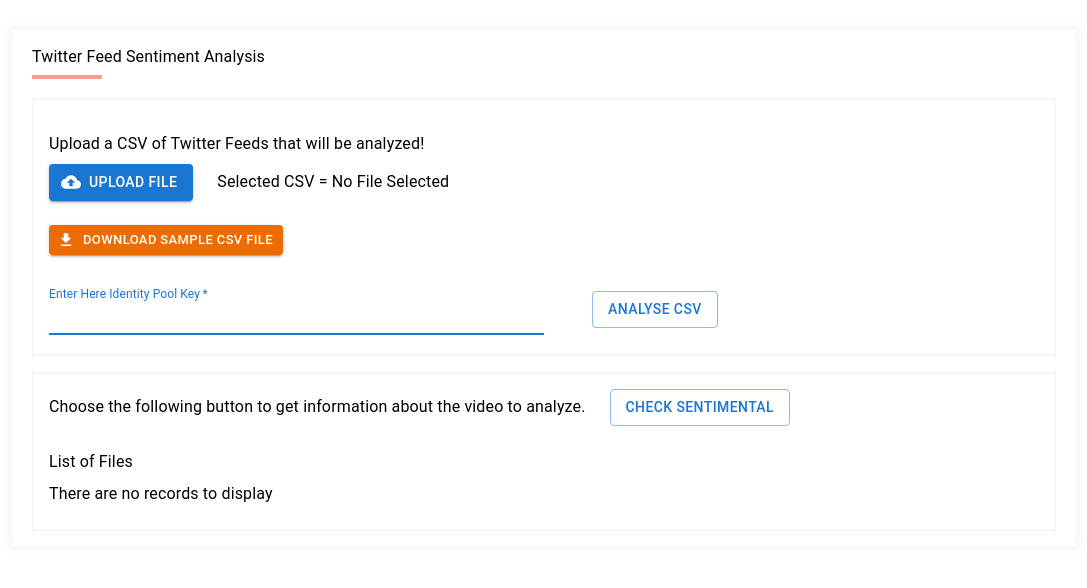
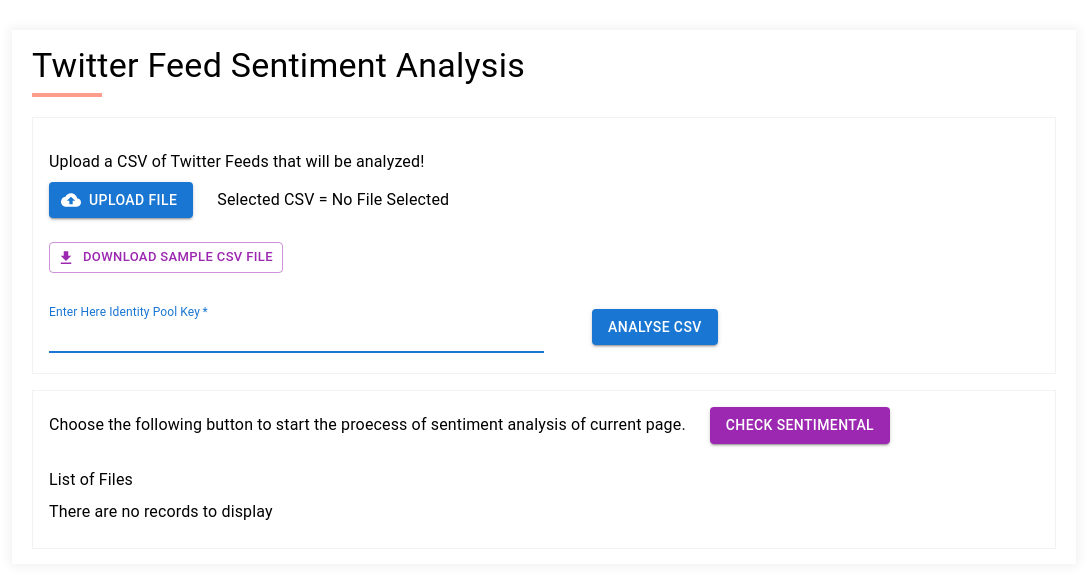
Before and after one commit to devenkhatri/tweets-sentiment-analysis, a React (Create React App) app: page / in a window 1280 px wide. Shown: the top 588 px of the page, without its empty margins (96-1183 px from the left). Built offline with nearby package versions, Linux system fonts and the light colour scheme.

Commit message:
cosmetic changes

```diff
--- a/src/pages/MainPage.js
+++ b/src/pages/MainPage.js
@@ -169,7 +169,7 @@
   return(
       <div className="main">
           <div className="main_title_div">
-              <Typography level="h1" className="main_title">Twitter Feed Sentiment Analysis</Typography>
+              <Typography variant="h4" className="main_title">Twitter Feed Sentiment Analysis</Typography>
           </div>
           <Box component="section" sx={{ p: 2, border: '1px solid #f2f2f2'}}>
               <div className="upload_file_text">
@@ -191,7 +191,8 @@
                     <Button
                       variant="contained"
                       onClick={() => onDownload()}
-                      color="warning"
+                      color="secondary"
+                      variant="outlined"
                       size="small"
                       startIcon={<FileDownloadIcon />}
                       sx={{ mb : 3}}
@@ -217,7 +218,7 @@
                       />
                     </FormControl>
                     <Box>
-                      <Button variant="outlined" onClick={() => {
+                      <Button variant="contained" onClick={() => {
                         if (identityPoolId) {
                           var object = {value: identityPoolId, timestamp: new Date().getTime()}
                           localStorage.setItem("poolKey", JSON.stringify(object));
@@ -231,7 +232,7 @@
               </div>
            </Box>
            <Box component="section" sx={{ p: 2, border: '1px solid #f2f2f2', mt:2}}>
-              <Typography level="body-md" sx={{ mb: 1, mt: 0, mr: 3, display: 'inline'  }}>Choose the following button to get information about the video to analyze.</Typography>
+              <Typography level="body-md" sx={{ mb: 1, mt: 0, mr: 3, display: 'inline'  }}>Choose the following button to start the proecess of sentiment analysis of current page.</Typography>
               {pending ?
                 <LoadingButton
                   loading
@@ -243,7 +244,7 @@
                   Check Sentimental
                 </LoadingButton>
               :
-                <Button sx={{display: 'inline' }}  disabled={generatedSentimental?.[activePage] === true}  variant="outlined" onClick={() => {getAnalyse()}}>Check Sentimental</Button>
+                <Button sx={{display: 'inline' }}  disabled={generatedSentimental?.[activePage] === true} variant="contained" color="secondary" onClick={() => {getAnalyse()}}>Check Sentimental</Button>
               }
               <Typography level="h3" sx={{ mb: 1, mt: 3 }}>List of Files</Typography>
               <div style={{ width: '100%', 'overflow' : 'auto'}}>
```
